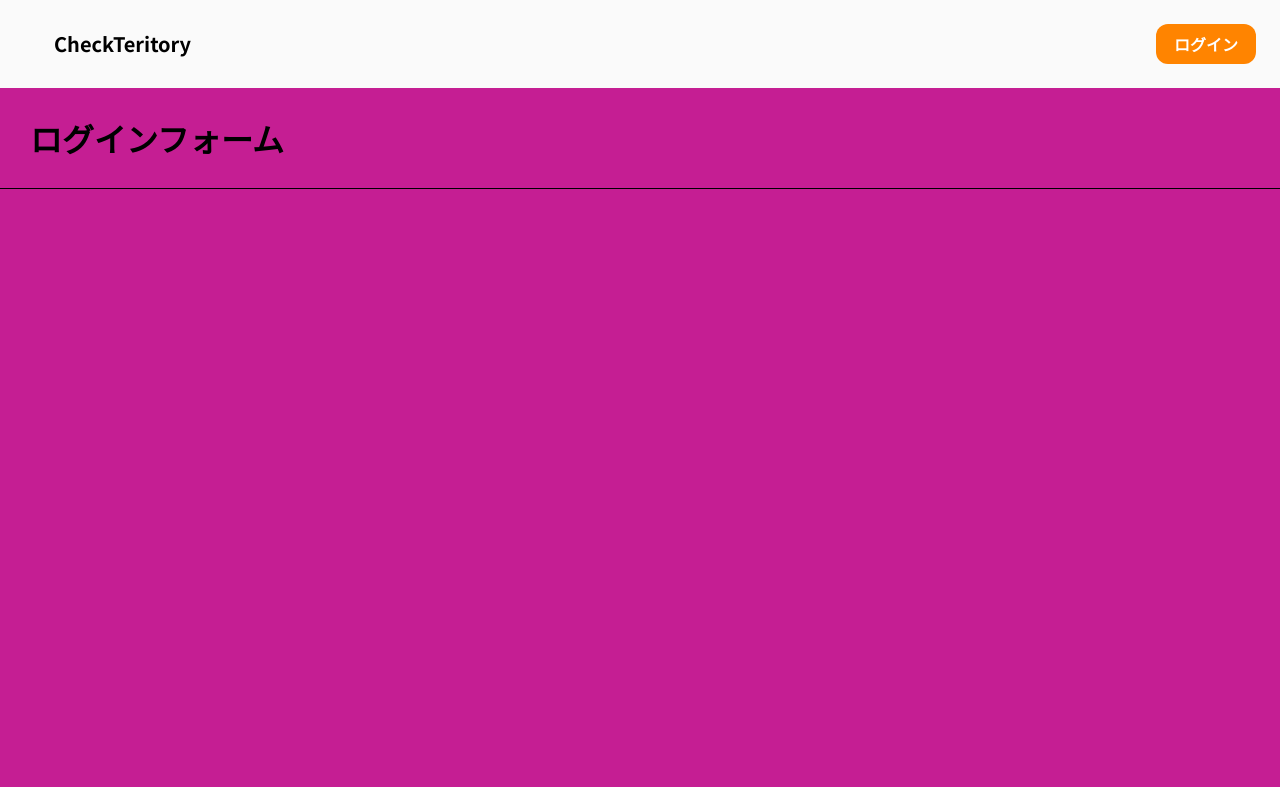
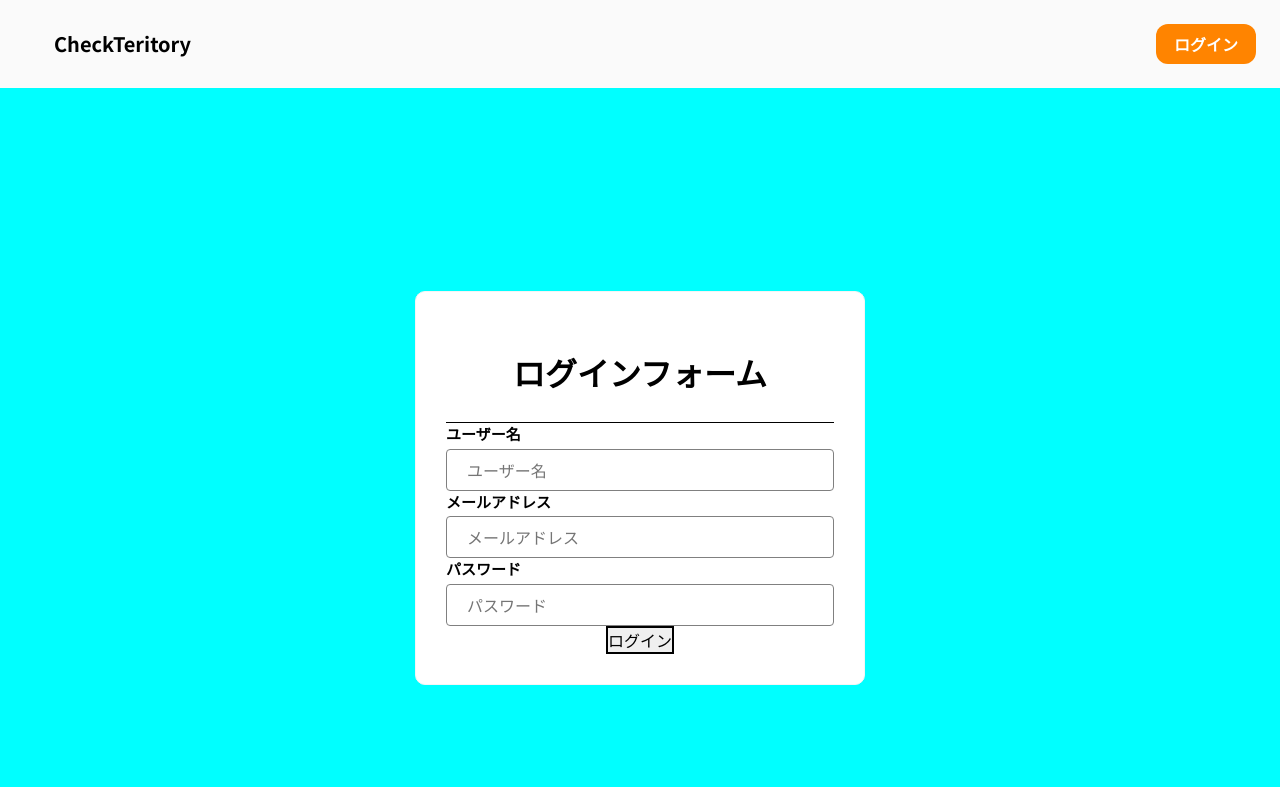
Before and after one commit to Yamamoto1012/Rainy_jellyfish_project, a React (Create React App) app in the folder manageroom/: page /login in a window 1280 px wide. Shown: the top 787 px of the page. Built offline with nearby package versions, Linux system fonts and the light colour scheme.

Commit message:
roguingamenyatta

```diff
--- a/manageroom/src/components/Login.jsx
+++ b/manageroom/src/components/Login.jsx
@@ -4,11 +4,12 @@ import "../components/css/login.css"
 import Logo from '../images/logo.PNG'
 
 export const Login = () => {
-  return <div classs="formContainer">
-    <form >
-      <h1>ログインフォーム</h1>
-        <hr />
-        <div class="uiForm">
+  return (
+    <div class="formContainer">
+      <form >
+        <h1>ログインフォーム</h1>
+        <hr/>
+        <div className="uiForm">
           <div className="formField">
             <label>ユーザー名</label>
             <input type="text" placeholder="ユーザー名" name="username"/>
@@ -21,11 +22,13 @@ export const Login = () => {
             <label>パスワード</label>
             <input type="text" placeholder="パスワード" name="password"/>
           </div>
-          <button className="submitButton">ログイン</button>
+          <div className="submitButton" >
+            <button>ログイン</button>
+          </div>
         </div>
-    </form>
-
-  </div>
+      </form>
+    </div>
+  );
 }
 
 export default Login;
--- a/manageroom/src/components/css/login.css
+++ b/manageroom/src/components/css/login.css
@@ -1,6 +1,6 @@
 body {
-  background: rgb(197, 30, 147);
-  overflow: hidden;
+  background-color: aqua;
+  overflow-y: hidden;
 }
 
 .formContainer {
@@ -8,9 +8,11 @@ body {
   width: 100%;
   display: flex;
   align-items: center;
-  justify-items: center;
+  justify-content: center;
 }
-
+h1 {
+  text-align: center;
+}
 .formContainer form {
   background-color: white;
   width: 70%;
@@ -18,4 +20,36 @@ body {
   padding: 30px;
   border-radius: 10px;
   border: 1px solid whitesmoke;
+  height:auto;
 }
+
+.uiform {
+  display: flex;
+  flex-direction: column;
+  align-items: center;
+  justify-content: space-evenly;
+  height: 400px;
+}
+
+.formField {
+  display:flex;
+  flex-direction: column;
+  width: 100%;
+}
+
+.submitButton {
+  text-align: center;
+}
+
+.formField input {
+  width: 100%;
+  border: 1px solid grey;
+  padding: 20px;
+  border-radius: 4px;
+}
+
+.formField label {
+  font-size: 15px;
+  font-weight: 600;
+  margin-bottom: 3px;
+}
```
